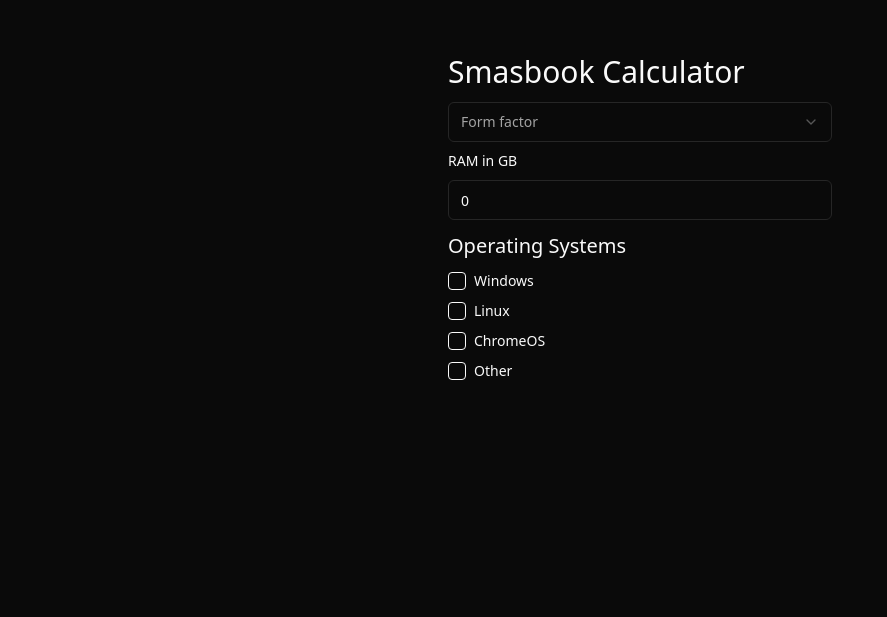
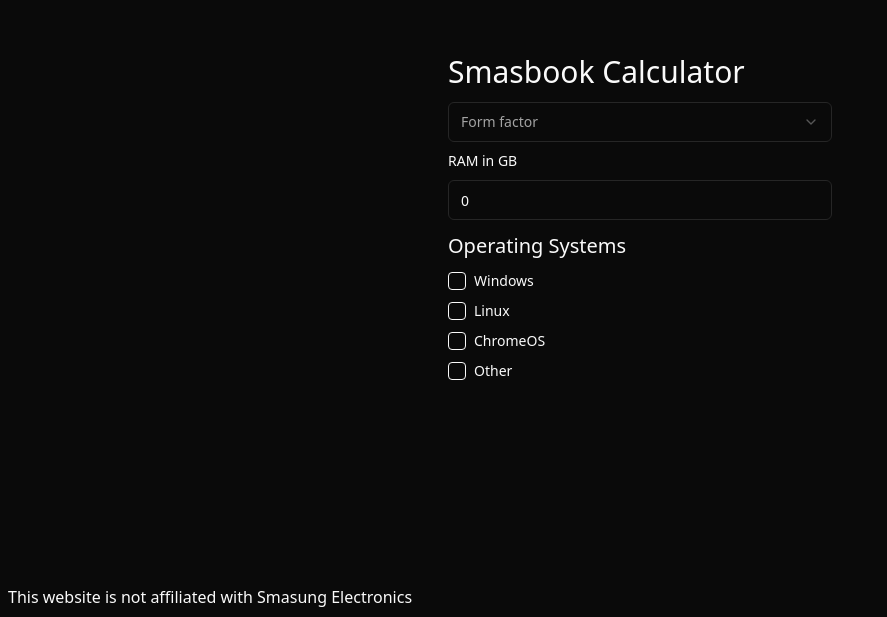
Before and after one commit to SmasnugDevelopment/Smasbook-Calculator, a SvelteKit app: page / in a window 1280 px wide. Shown: the part 183-800 px from the top of the page, without its empty margins (0-887 px from the left). Built offline with nearby package versions, Linux system fonts and the light colour scheme.

Commit message:
add disclaimer

```diff
--- a/src/routes/+page.svelte
+++ b/src/routes/+page.svelte
@@ -81,3 +81,7 @@
     {/if}
   </div>
 </div>
+
+<div class="fixed bottom-2 left-2">
+  This website is not affiliated with Smasung Electronics
+</div>
```
